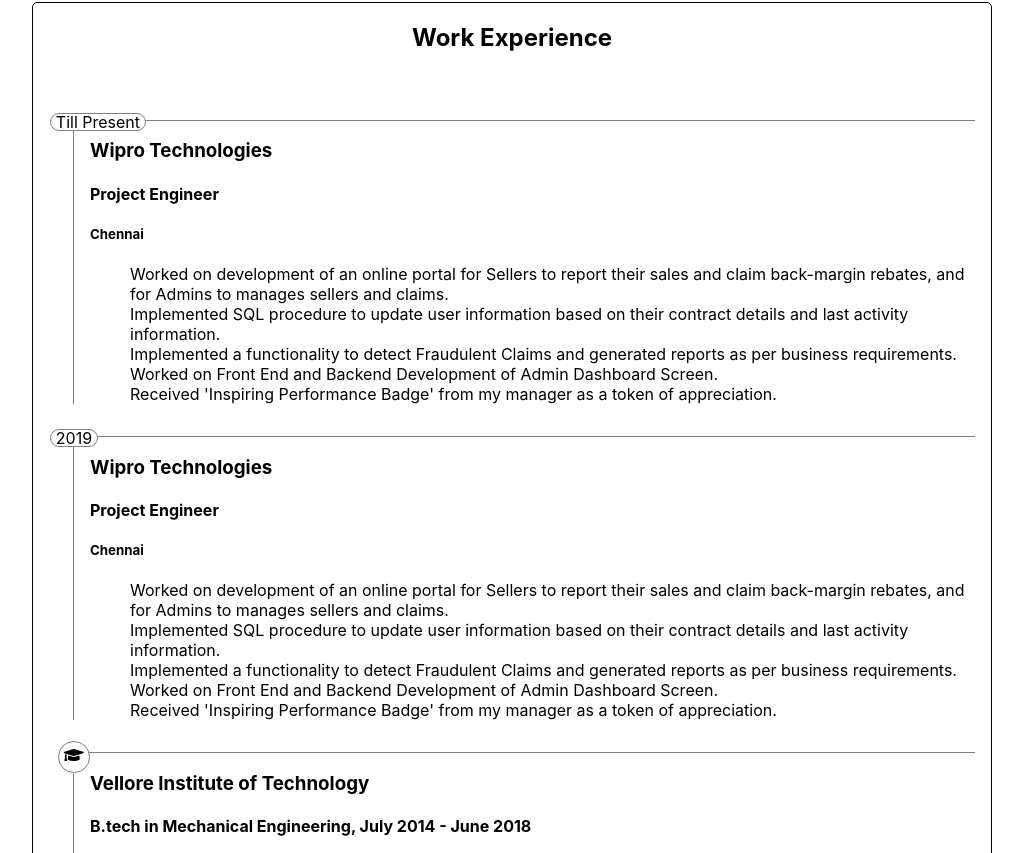
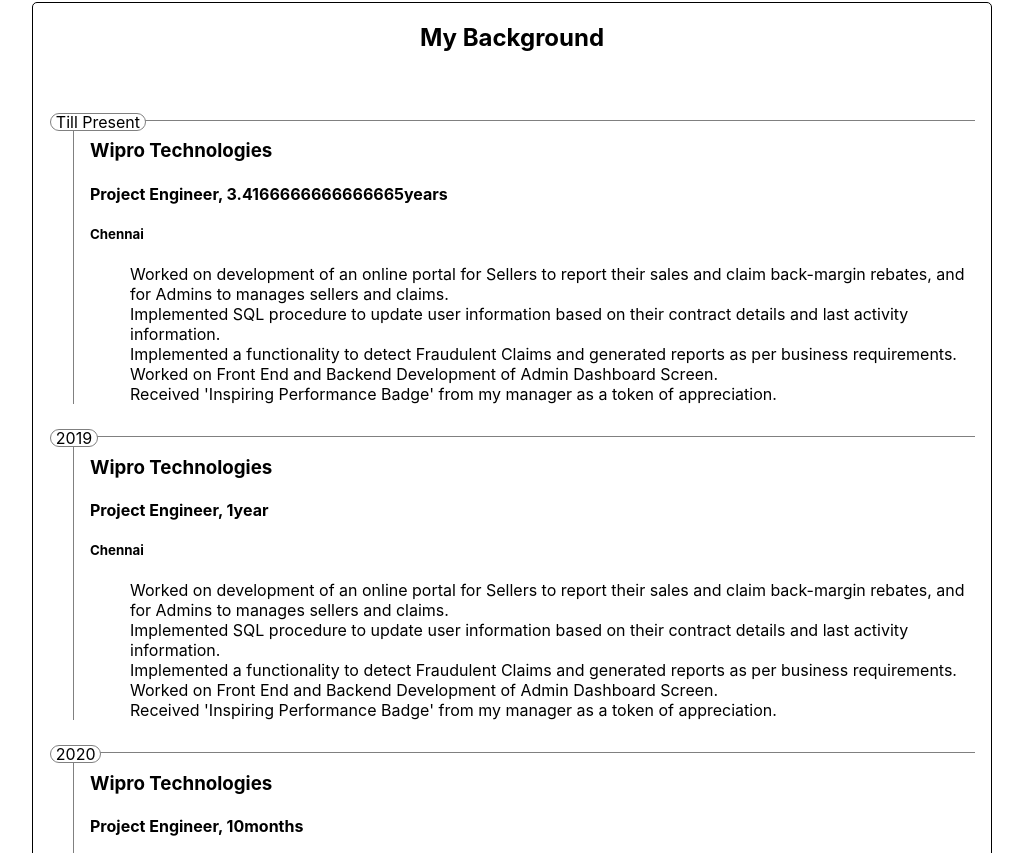
Before and after one commit to djay-S/portfolio, a React (Create React App) app: page / in a window 1280 px wide. Shown: the part 1407-2260 px from the top of the page, without its empty margins (128-1151 px from the left). Built offline with nearby package versions, Linux system fonts and the light colour scheme.

Commit message:
refactored experience sect

```diff
--- a/src/containers/aboutMe/workExperienceContainer.js
+++ b/src/containers/aboutMe/workExperienceContainer.js
@@ -14,10 +14,27 @@
     return year;
   };
 
+  const getExperience = () => {
+    let dateDiffMilliSecs = props.toDate - props.fromDate;
+    const monthDiff = Math.round(dateDiffMilliSecs / (1000 * 3600 * 24 * 30));
+    let unit = "months";
+    let diff = monthDiff;
+    if (monthDiff >= 12) {
+      diff /= 12;
+      unit = "years";
+    }
+    if (diff === 1) {
+      unit = unit.slice(0, -1);
+    }
+    return diff + unit;
+  };
+
   return (
     <li className="work_exp" datatype={getDisplayYear()}>
       <h3 className="company">{props.company}</h3>
-      <h4 className="designation">{props.designation}</h4>
+      <h4 className="designation">
+        {props.designation}, {getExperience()}
+      </h4>
       <h5 className="location">{props.location}</h5>
       <span
         className="notes"
--- a/src/screens/aboutMe/workExperiences.js
+++ b/src/screens/aboutMe/workExperiences.js
@@ -5,7 +5,7 @@
 const workExperience = () => {
   return (
     <div className="work_exps me_content">
-      <h2>Work Experience</h2>
+      <h2>My Background</h2>
       <ul className="contents">
         <WorkExperience
           designation={"Project Engineer"}
@@ -30,7 +30,24 @@
           location={"Chennai"}
           image={"wipro.png"}
           fromDate={new Date(2018, 8, 23)}
-          toDate={new Date(2019, 8, 1)}
+          toDate={new Date(2019, 8, 24)}
+          details={`
+          <ul>
+          <li>Worked on development of an online portal for Sellers to report their sales and claim back-margin rebates, and for Admins to manages sellers and claims.</li>
+          <li>Implemented SQL procedure to update user information based on their contract details and last activity information.</li>
+          <li>Implemented a functionality to detect Fraudulent Claims and generated reports as per business requirements.</li>
+          <li>Worked on Front End and Backend Development of Admin Dashboard Screen.</li>
+          <li>Received 'Inspiring Performance Badge' from my manager as a token of appreciation.</li>
+          </ul>
+          `}
+        />
+        <WorkExperience
+          designation={"Project Engineer"}
+          company={"Wipro Technologies"}
+          location={"Chennai"}
+          image={"wipro.png"}
+          fromDate={new Date(2019, 8, 1)}
+          toDate={new Date(2020, 6, 1)}
           details={`
           <ul>
           <li>Worked on development of an online portal for Sellers to report their sales and claim back-margin rebates, and for Admins to manages sellers and claims.</li>
```
